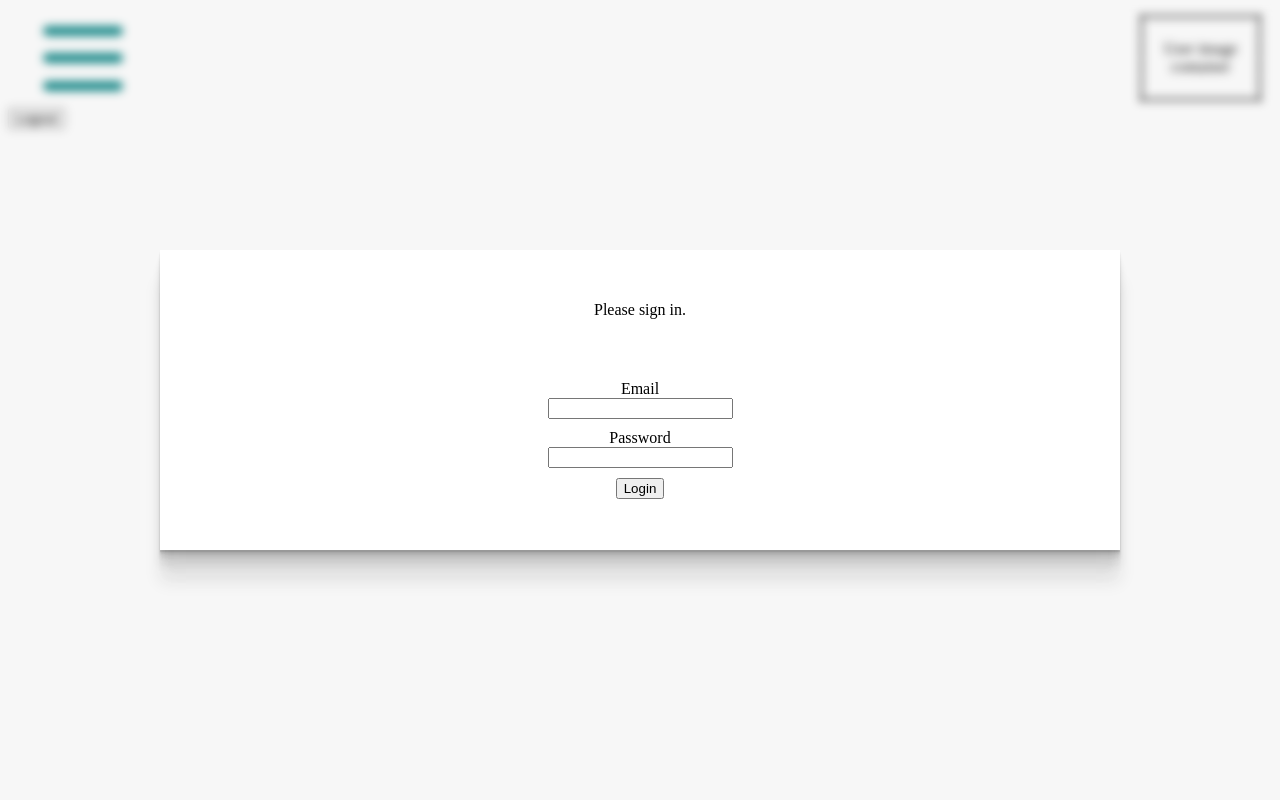
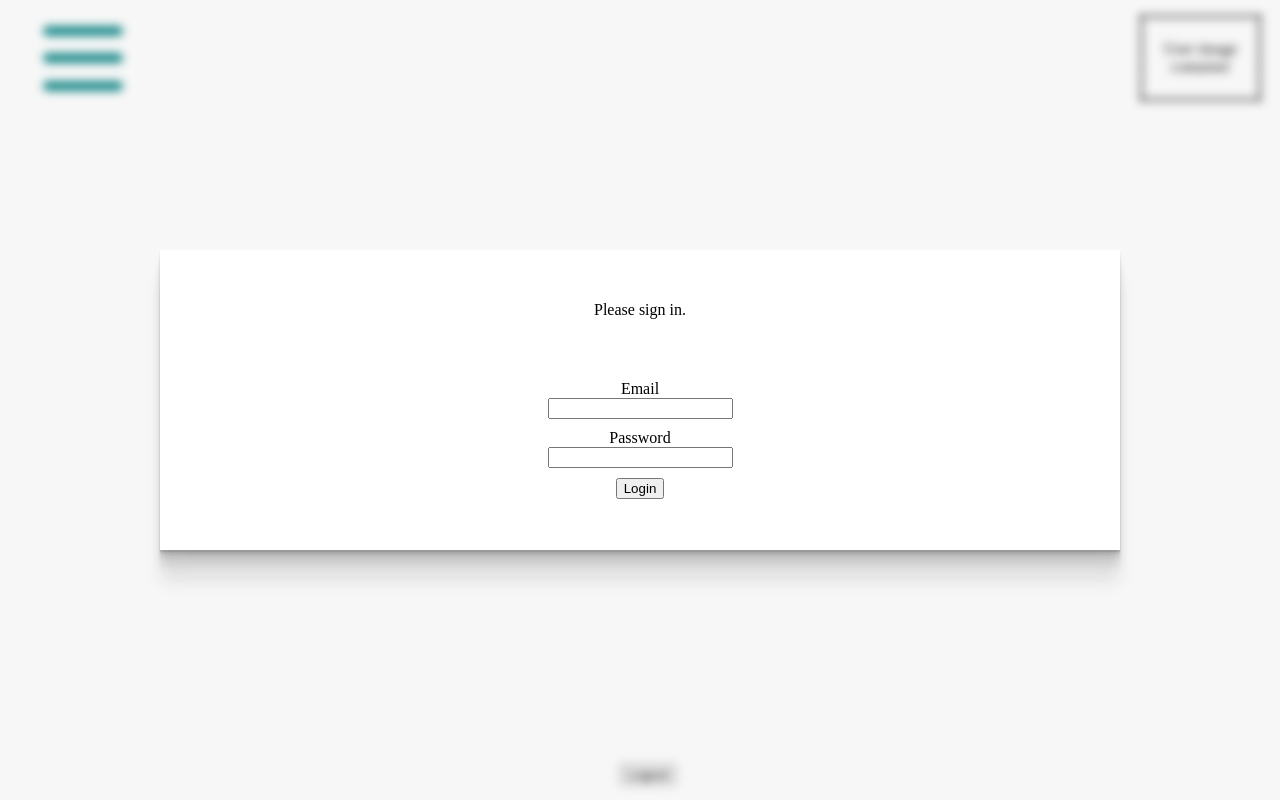
Before and after one commit to fceja/inventory_frontend, a React (Vite) app: page / in a window 1280 px wide. Built offline with nearby package versions, Linux system fonts and the light colour scheme.

Commit message:
adjust footer css

```diff
--- a/src/frontend/components/footer/Footer.tsx
+++ b/src/frontend/components/footer/Footer.tsx
@@ -1,4 +1,5 @@
 import Logout from "@components/logout/Logout"
+import "@scss/components/Footer.scss";
 
 const Footer = () => {
     return (
--- a/src/frontend/components/logout/Logout.tsx
+++ b/src/frontend/components/logout/Logout.tsx
@@ -2,13 +2,14 @@ import { useDispatch } from "react-redux";
 import { Dispatch } from "redux";
 
 import { clearAuth, AuthActionT } from "@store/auth/authActions";
+import { cancelLogoutTimeout } from "@utils/frontend/LogoutTimeout"
 
 const Logout = () => {
     const dispatch: Dispatch<AuthActionT> = useDispatch();
 
     const handleLogout = () => {
         dispatch(clearAuth());
-
+        cancelLogoutTimeout()
     }
 
     return (
--- a/src/frontend/hooks/LogoutTimeout.hook.tsx
+++ b/src/frontend/hooks/LogoutTimeout.hook.tsx
@@ -14,7 +14,6 @@ export const useLogoutTimeout = (isAuthd: boolean) => {
         if (!isAuthd) {
             cancelLogoutTimeout()
             return;
-
         }
 
         document.addEventListener('click', logoutTimeoutHandler);
@@ -24,6 +23,7 @@ export const useLogoutTimeout = (isAuthd: boolean) => {
         logoutTimeoutHandler()
 
         return () => {
+            document.removeEventListener('click', logoutTimeoutHandler);
             document.removeEventListener('mousemove', logoutTimeoutHandler);
             document.removeEventListener('keydown', logoutTimeoutHandler);
         }
--- a/src/frontend/pages/Layout.tsx
+++ b/src/frontend/pages/Layout.tsx
@@ -1,11 +1,10 @@
 import { useSelector } from "react-redux";
 
 import { RootState } from "@store/ConfigureStore";
+import Footer from "@components/footer/Footer";
 import LoginModal from "@components/_modals/LoginModal";
 import { useLogoutTimeout } from "@hooks/LogoutTimeout.hook"
 import NavBar from "@components/navBar/NavBar";
-import Footer from "@components/footer/Footer";
-
 
 interface LayoutProps {
   children: React.ReactNode;
--- /dev/null
+++ b/src/scss/components/Footer.scss
@@ -0,0 +1,11 @@
+footer {
+    display: flex;
+    justify-content: center;
+
+    padding-bottom: 15px;
+    padding-top: 15px;
+
+    position: fixed;
+    width: 100%;
+    bottom: 0;
+}
```
